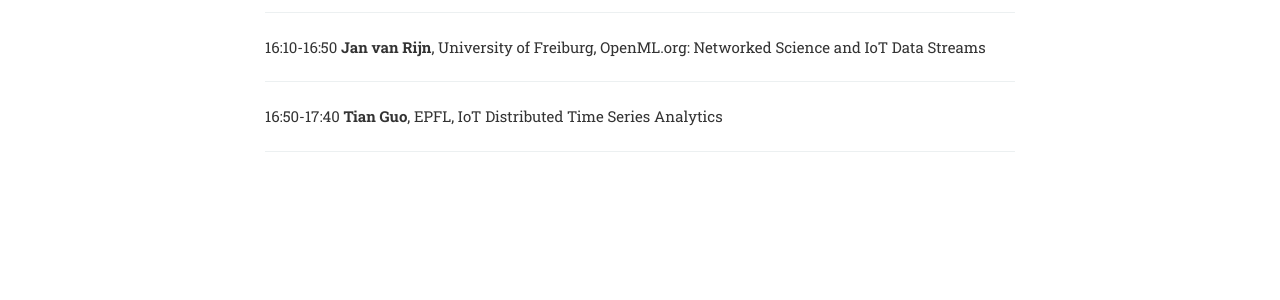
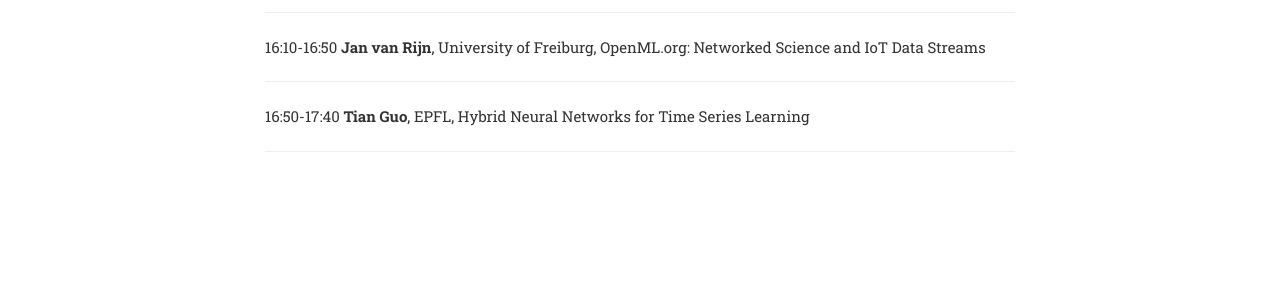
Before and after one commit to bigmine/euroiota16, a Jekyll site: the page built from index.html, in a window 1280 px wide and 900 px high, scrolled down 4791 px. Shown: the part 154-454 px from the top of the window. Built offline with Jekyll 4.4.1, drawn with Linux system fonts in a browser that asks for light colours; some web fonts are replaced.

Commit message:
Update keynote talks

```diff
--- a/_includes/talks.html
+++ b/_includes/talks.html
@@ -43,7 +43,7 @@ The evolution of cellular networks is driven by the dream of ubiquitous wireless
 </p><p>
 </p><hr><p>                  15:30-16:10 <b>Madhusudan Giyyarpuram</b>, Orange, Data analytics for monitoring IoT infrastructures
 </p><hr><p>                  16:10-16:50 <b>Jan van Rijn</b>, University of Freiburg,  OpenML.org: Networked Science and IoT Data Streams
-</p><hr><p>                  16:50-17:40 <b>Tian Guo</b>, EPFL, IoT Distributed Time Series Analytics
+</p><hr><p>                  16:50-17:40 <b>Tian Guo</b>, EPFL,  Hybrid Neural Networks for Time Series Learning
 </p><hr>
 
 
```
